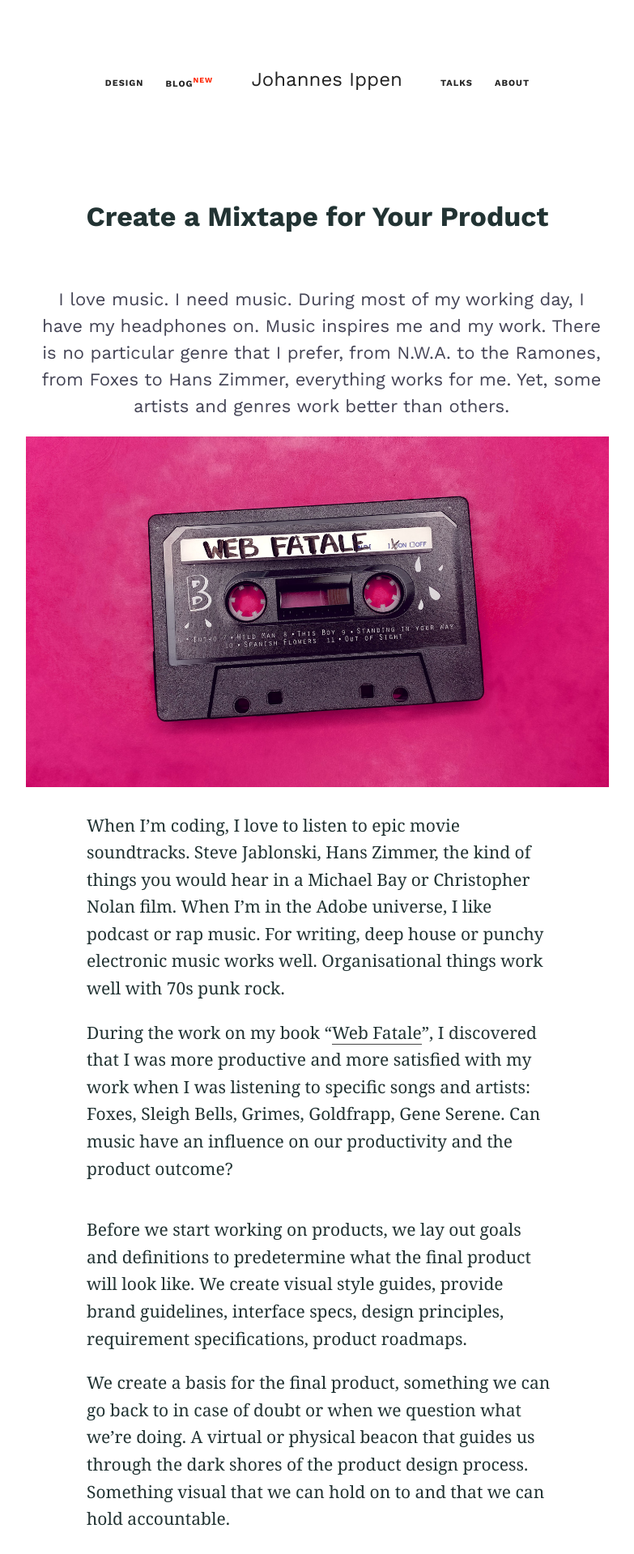
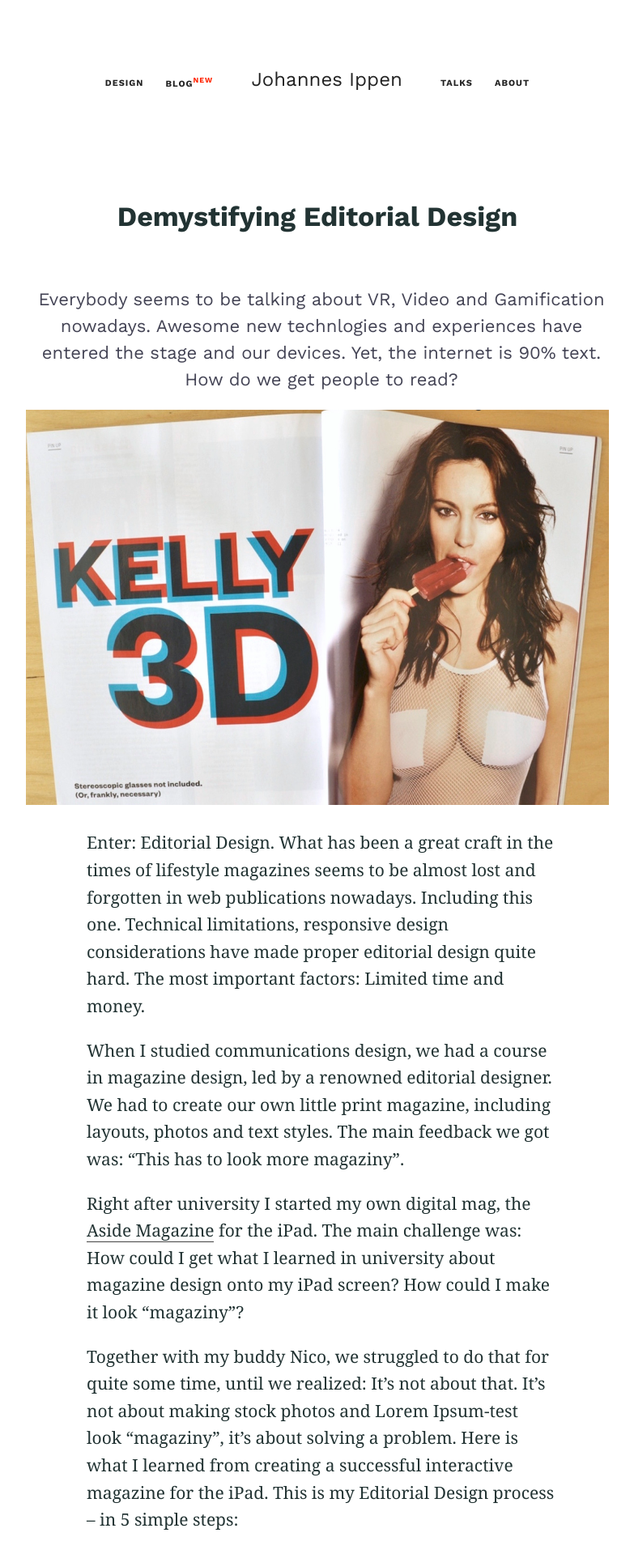
Before and after one commit to johannesippen/johannesippen.com, a Jekyll site: the page built from _posts/2017-02-15-editorial.md, in a window 1280 px wide. Shown: the top 1919 px of the page at 81% size, without its empty margins (248-1031 px from the left). Built offline with Jekyll 4.4.1, drawn with Linux system fonts in a browser that asks for light colours; some of the changed text lies outside the part shown.

Commit message:
Editorial Post

```diff
--- a/_posts/2017-02-07-playlist.md
+++ b/_posts/2017-02-15-editorial.md
@@ -1,79 +1,90 @@
 ---
-title: Product Mixtape
+title: Demystifying Editorial Design
 layout: article
-excerpt: You make playlists for chillin’, to work out or for loved ones. I made one for a product I worked on. Here is why.
-image: /img/blog/mixtape_cover.jpg
+excerpt: Besides VR, AR and AI, the web is still 90% about text. How do I get people to read?
+image: /img/blog/editorial_opener.jpg
 ---
-# Create a Mixtape for Your Product
 
-I love music. I need music. During most of my working day, I have my headphones on. Music inspires me and my work. There is no particular genre that I prefer, from N.W.A. to the Ramones, from Foxes to Hans Zimmer, everything works for me. Yet, some artists and genres work better than others.
+# Demystifying Editorial Design
 
-![](/img/blog/mixtape_cover.jpg)
+Everybody seems to be talking about VR, Video and Gamification nowadays. Awesome new technlogies and experiences have entered the stage and our devices. Yet, the internet is 90% text. How do we get people to read?
 
-When I’m coding, I love to listen to epic movie soundtracks. Steve Jablonski, Hans Zimmer, the kind of things you would hear in a Michael Bay or Christopher Nolan film. When I’m in the Adobe universe, I like podcast or rap music. For writing, deep house or punchy electronic music works well. Organisational things work well with 70s punk rock.
+![](/img/blog/editorial_emotion3.jpg)
 
-During the work on my book “[Web Fatale](http://webfatale.com)”, I discovered that I was more productive and more satisfied with my work when I was listening to specific songs and artists: Foxes, Sleigh Bells, Grimes, Goldfrapp, Gene Serene. Can music have an influence on our productivity and the product outcome?
+Enter: Editorial Design. What has been a great craft in the times of lifestyle magazines seems to be almost lost and forgotten in web publications nowadays. Including this one. Technical limitations, responsive design considerations have made proper editorial design quite hard. The most important factors: Limited time and money.
 
-----------
+When I studied communications design, we had a course in magazine design, led by a renowned editorial designer. We had to create our own little print magazine, including layouts, photos and text styles. The main feedback we got was: "This has to look more magaziny".
 
-Before we start working on products, we lay out goals and definitions to predetermine what the final product will look like. We create visual style guides, provide brand guidelines, interface specs, design principles, requirement specifications, product roadmaps.
+Right after university I started my own digital mag, the [Aside Magazine](/asidemag/) for the iPad. The main challenge was: How could I get what I learned in university about magazine design onto my iPad screen? How could I make it look "magaziny"?
 
-We create a basis for the final product, something we can go back to in case of doubt or when we question what we’re doing. A virtual or physical beacon that guides us through the dark shores of the product design process. Something visual that we can hold on to and that we can hold accountable.
+Together with my buddy Nico, we struggled to do that for quite some time, until we realized: It’s not about that. It’s not about making stock photos and Lorem Ipsum-test look "magaziny", it’s about solving a problem.  Here is what I learned from creating a successful interactive magazine for the iPad. This is my Editorial Design process – in 5 simple steps:
 
-While we do that, we often forget that the environment we’re working in has a tremendous impact on the quality of our work. Some of us feel comfortable in a coffee shop environment, some need absolute silence to get stuff done. Some work better in the morning or at night, when it’s dark outside. I know digital artists who go through entire seasons of sitcoms on a second screen while painting on their huge Wacom tablet, just to keep their brains busy and inspired while their eyes do the judgement.
+## Prologue: Start with the Problem
 
-I do embrace the open plan office I’m in, but writing works much better at night when I’m in my home office. And I listen to music.
+Design is about solving problems, and so is Editorial Design. The most common problem you will encounter when doing article or magazine design is how to make people read. You'll have a big lenghty text, but how do you get people to read it?
 
-{% youtube trgU5lFv__w %}
+This means you need to have real content. There is no Editorial Design with Lorem Ipsum, you need to have the right text – and the motivation to get people to read them. Before you start, read the text yourself. Then, go ahead with step 1.
 
-So I started to analyse my Spotify history: during the times I had been writing on Web Fatale, which songs did I listen to? Could I identify a pattern? I collected all the songs in a playlist and made two stunning discoveries:
+## *1* Find and add Images
 
-1. The music I had selected was mostly electronic: House, Electroclash, Electropop.
-2. Most of the artists I selected featured a strong female lead singer. Interesting!
+This might seem to obvious, but has a huge impact. Find pictures, photos, illustrations that match your text. If you have an interview, add a portrait photo of the portrayed person. If your text is about a place or a thing, find a photo from that place or thing. If your text is a fictional story, get an illustrator to draw you the key scene from that story.
 
-Now you must know that the concept for my book was based on the idea of the “Femme Fatale” – a strong, independent and seductive woman. The key question of my book is: How can you apply those characteristics to web sites and turn them into “Web Fatales” – thus the name. My musical choice, by incident, matched the theme of my book.
+![](/img/blog/editorial_images.jpg)
 
-So started refining my playlist, calling it “Web Fatale” and using it when writing on my book. I treated it like a style guide or a mood board for my book. Whenever I figured I was getting too technical or too funny in my writing, I reminded myself that I wanted to be more Riot Grrrl – and it worked. It helped me to get the direction right.
+Humans are visual creatures. If we see a visual representation of an abstract something, we are more willing to process that information and save in our longterm memory. Adding images helps people to digest and understand texts better.
 
-By the way, here is my final Web Fatale Playlist:
+## *2* Structure your content
 
-{% spotify spotify:user:1121762316:playlist:7DtuTV2f8Is3z1bLYSvmRH %}
+![](/img/blog/editorial_structure.jpg)
 
-So yes, music can do more than we accredit it in our working process. A well-defined playlist can get you in the right mood. But how do you create your mixtape? It is easier than you think:
+It might seem obvious, part 2: Format your text, structure it in paragraphs, headlines, sections, side infos. This basic structure will give your reader a simpler way to approach the content. It will also help you to identify lengthy or overcrowded parts.
 
-### Define the Tonality of Your Product
-What should your product be and feel like? Are you working on a small independent app or a website for an insurance company? Is it something really tradtional or innovative? Ask yourself some questions:
+## *3* Simplify
 
-- Is your product calm/relaxed or energetic?
-- Fast or slow?
-- Young or old?
-- Male or female?
-- Complex or simple?
-- Fresh or traditional?
-- Serious or quirky?
-- Analogue or digital?
-- Mainstream or Indie?
-- Chandler or Monica?
+![](/img/blog/editorial_simplification.jpg)
 
-### Select the Right Songs
-Look at your list and try to think of songs that fit those criteria. This can also be songs that get you in a certain mood, e.g. if you’re make an energetic product, select a song that you use for working out. Also songs that you’ve listened to anyway or that inspire you are a good choice.
+This is the tough part: Not all parts of a text are actually worth reading. Identifying useless and boring parts is one thing, removing them the logic consequence.
 
-### Find Similarities
-Now check out your playlist: Can you find similarities between the songs you’ve selected? This can be a certain genre or era, but also something very personal, like all the songs you’ve listened to when you where in High School or that you would find on a sound track for that John Hughes movie. Once you’re able to identify similarities, find more that are alike!
+Simplification means to alter the actual content and structure of your text: Make headlines shorter and punchier. Add whitespace.
 
-### Refine
-Use your playlist when working on your product. Listen to it, rearrange it, add songs as you go and remove those that you’re tired of. A product playlist should be a living thing.
+## *4* Visualize the Information
 
-If you don’t like it anymore, start from scratch. Your product mixtape should inspire you and get you in the right mood when working on it. It should be your guiding star and help you to make a more consistent and better product.
+![](/img/blog/editorial_visualisation.jpg)
 
-### Share it!
-Once you feel comfortable with your mixtape, share it. Let the world know your source of inspiration. Or at least, share it with me – I’m really curious to hear what your working tunes are. Show me your best mixtapes on Twitter: [@johannesippen](http://twitter.com/johannesippen/)
+Sometimes, information is better off when not in textual form. Can you turn the facts into a graph or an infographic? Can a map replace descriptions of places in the text?
 
-Thank you for reading and rock on!
+Instead of adding images or visual representations, this part will replace texts with their visual counterparts.
+
+## *5* Emotion
+
+When you have the basics right, take a look into the tonality of your text: What is the text about? What’s the mood and underlying tone? How can the layout reflect that? Is a certain choice of color or typeface helpful?
+
+![](/img/blog/editorial_emotion.jpg)
+
+A text about the Bauhaus e.g. should be set in Futura, while a travel diary is set well in a handwritten font on a Moleskine-like ivory colored paper. A text about Che Guevara is best surrounded in a bold red layout, added stars.
+
+Applying the tonality is what is usually perceived as the "beautification", but it’s not. Beauty is much more the result of good design. Of design that gets the basics right. An attractive tonal layer makes it easier for the reader to understand what to expect from the text.
+
+## Epilogue: How to create award winning Editorial Design
+
+Five simple steps. That is my approach for Editorial Design – when it’s so simple, why doesn't everybody do it like that? What differentiates award winning design from good design?
+
+> People tend to confuse legibility with communication. Just because something is legible doesn’t mean it communicates the right thing. – David Carson
+
+In 1994, design legend David Carson was asked to make the layout for a magazine article that featured an interview with Brian Ferry. While at it, Carson found that the interview was dull and boring, so he decided to set it in Zapf Dingsbats, a typeface that can be seen as one of the grandfathers of Emojis.
+
+{% youtube vaiMsDS-Azc %}
+
+Carson added his own opinion to the content – and changed the readers perception of an interview that otherwise would have been forgotten today.
+
+**How do you design? What’s your approach? Would you rather share your progress or keep it to yourself? Let me know on Twitter: [@johannesippen](http://twitter.com/johannesippen/)**
 
 <style>
-  h3 {
-    text-align: left;
-    padding-left: 15px;
+  h2 em {
+    color: #eee;
+    position: absolute;
+    font-size: 400%;
+    z-index: -1;
+    font-style: normal;
   }
 </style>
```
Also changed, not shown: img/blog/editorial_opener.jpg (added), 1 other file.
